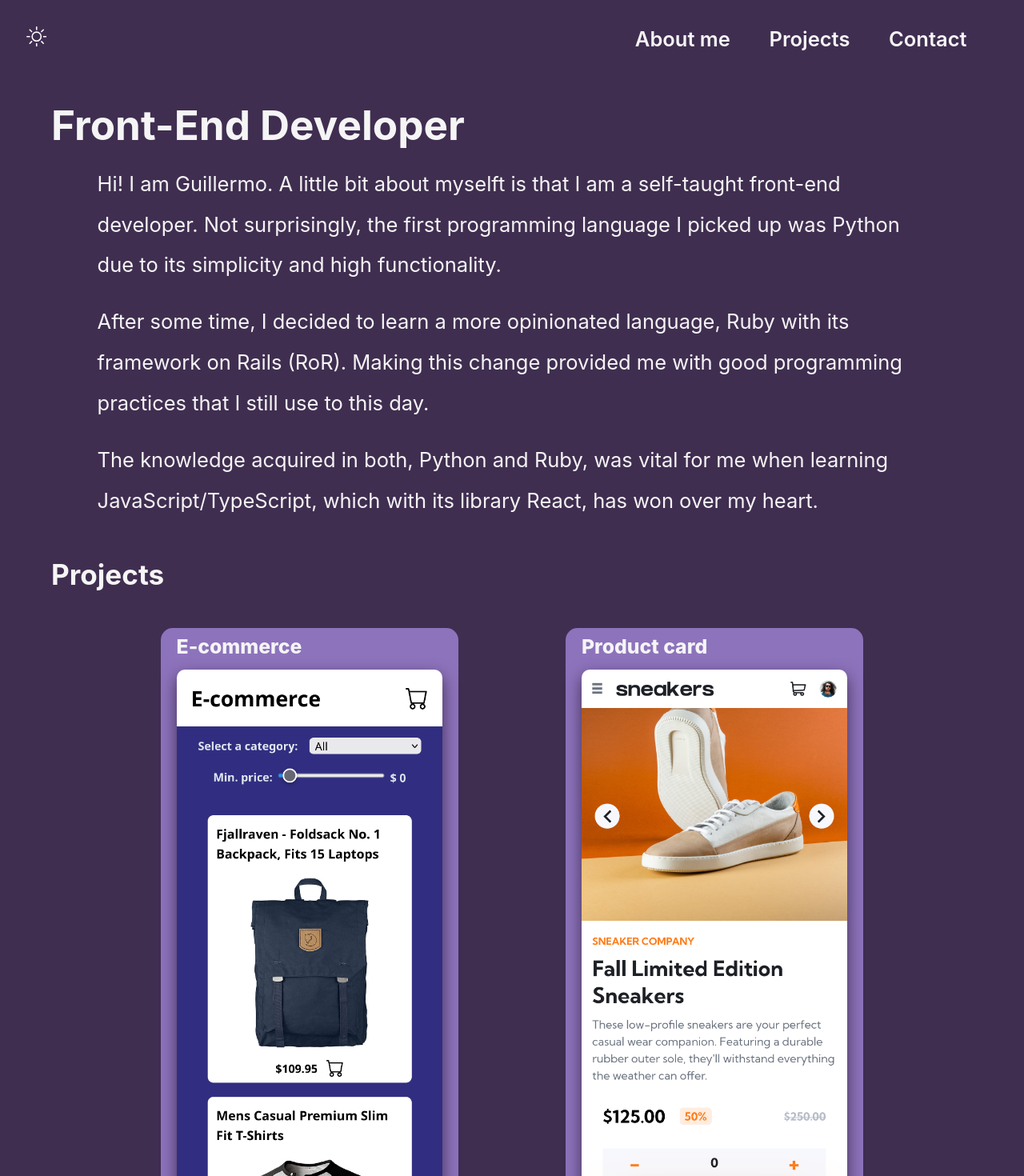
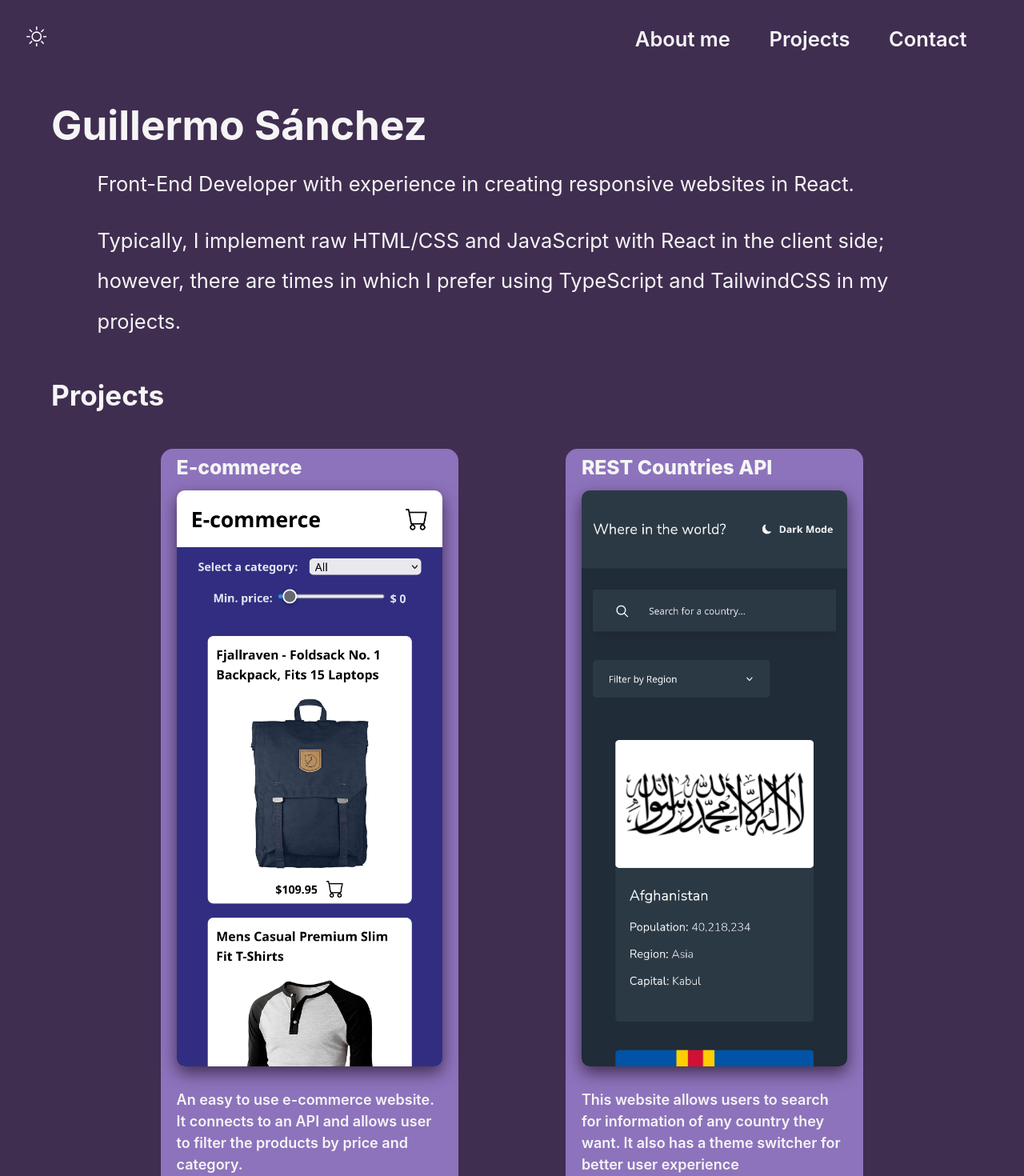
Before and after one commit to Guille-Sanchez/my-porfolio, a React (Vite) app: page / in a window 1280 px wide. Shown: the top 1470 px of the page at 80% size. Built offline with nearby package versions, Linux system fonts and the light colour scheme.

Commit message:
Add rest-api-countries project and update about-me section

```diff
--- a/src/components/aboutMe/AboutMe.jsx
+++ b/src/components/aboutMe/AboutMe.jsx
@@ -4,16 +4,13 @@ function AboutMe () {
   return (
     <section className='section-about-me'>
       <div className='about-me' id='about-me'>
-        <h1>Front-End Developer</h1>
+        <h1>Guillermo Sánchez</h1>
         <p>
-          Hi! I am Guillermo. A little bit about myselft is that I am a self-taught front-end developer.
-          Not surprisingly, the first programming language I picked up was Python due to its simplicity and high functionality.
-        </p>
-        <p>After some time, I decided to learn a more opinionated language, Ruby with its framework on Rails (RoR).
-          Making this change provided me with good programming practices that I still use to this day.
+          Front-End Developer with experience in creating responsive websites in React.
         </p>
         <p>
-          The knowledge acquired in both, Python and Ruby, was vital for me when learning JavaScript/TypeScript, which with its library React, has won over my heart.
+          Typically, I implement raw HTML/CSS and JavaScript with React in the client side;
+          however, there are times in which I prefer using TypeScript and TailwindCSS in my projects.
         </p>
       </div>
     </section>
--- a/src/components/footer/Footer.jsx
+++ b/src/components/footer/Footer.jsx
@@ -14,7 +14,7 @@ function Footer () {
         >
           <li><a href='mailto:guillesafran@gmail.com'>{IconGmail}</a></li>
           <li><a href='https://github.com/Guille-Sanchez'>{IconGithub}</a></li>
-          <li><a href='https://www.linkedin.com/in/guillermo-sanchez-52a616268/'>{IconLinkedin}</a></li>
+          <li><a href='https://www.linkedin.com/in/guillermo-sanchez-developer/'>{IconLinkedin}</a></li>
         </ul>
       </nav>
       <p><em>Guillermo Sanchez</em></p>
--- a/src/components/projects-grid/ProjectsGrid.jsx
+++ b/src/components/projects-grid/ProjectsGrid.jsx
@@ -14,8 +14,16 @@ function ProjectsGrid () {
       urlrepo: 'https://github.com/Guille-Sanchez/e-commerce-with-API'
     },
     {
+      body: 'This website allows users to search for information of any country they want. It also has a theme switcher for better user experience',
+      id: 2,
+      image: '../../screenshots/rest-countries-api.png',
+      title: 'REST Countries API ',
+      urlLive: 'https://countries-api-chicho.netlify.app/',
+      urlrepo: 'https://github.com/Guille-Sanchez/countries-api'
+    },
+    {
       body: 'This e-commerce product card website is all about design. This projects shows a good eye for details and user experience.',
-      id: 2,
+      id: 3,
       image: '../../screenshots/e-commerce.png',
       title: 'Product card',
       urlLive: 'https://e-commerce-chichodev.netlify.app/',
@@ -23,42 +31,42 @@ function ProjectsGrid () {
     },
     {
       body: 'This project features a controlled form for a greater user experience as well as some sorting mechanisms.',
-      id: 3,
+      id: 4,
       image: '../../screenshots/buscador-de-peliculas.png',
       title: 'Movie Search Website',
       urlLive: 'https://buscador-de-peliculas-chicho.netlify.app/',
       urlrepo: 'https://github.com/Guille-Sanchez/buscador-de-peliculas'
     }, {
       body: 'Insert a url and shorten it! This website saves your shortened-link on local-storage so you never lose it.',
-      id: 4,
+      id: 5,
       image: '../../screenshots/url-shortener.png',
       title: 'Url Shortener',
       urlLive: 'https://url-shortener-vite-app.netlify.app/',
       urlrepo: 'https://github.com/Guille-Sanchez/url-shortner'
     }, {
       body: 'Bored? This website gives you a random piece of art and tries to guess the artist nationality.',
-      id: 5,
+      id: 6,
       image: '../../screenshots/get-art-piece.png',
       title: 'Get Art Piece',
       urlLive: 'https://art-from-the-art-institute-of-chicago.netlify.app/',
       urlrepo: 'https://github.com/Guille-Sanchez/DisplayArt'
     }, {
       body: 'Manage Company\'s homepage. This project presents small details which put together bring a good user experience.',
-      id: 6,
+      id: 7,
       image: '../../screenshots/manage.png',
-      title: 'Get Art Piece',
+      title: 'Manage\'s homepage',
       urlLive: 'https://glittering-lamington-b0ab80.netlify.app/',
       urlrepo: 'https://github.com/Guille-Sanchez/manage-landing-page'
     }, {
       body: 'Ever wonder what the current transaction for a given currency is? Well, now you can quickly check it on this website.',
-      id: 7,
+      id: 8,
       image: '../../screenshots/bank-exchange.png',
       title: 'Currency Exhange',
       urlLive: 'https://bank-exchange-chicho.netlify.app/',
       urlrepo: 'https://github.com/Guille-Sanchez/bank_exchange'
     }, {
       body: 'Do you have some spare time to kill with a friend? Why don\'t you use it to play the classic game of tic-tac-toe?',
-      id: 8,
+      id: 9,
       image: '../../screenshots/tic-tac-toe.png',
       title: 'Tic-Tac-Toe',
       urlLive: 'https://tic-tac-toe-chicho.netlify.app/',
--- a/src/components/projects-grid/projectGrid.css
+++ b/src/components/projects-grid/projectGrid.css
@@ -7,6 +7,14 @@
 
 .btn-group > *:hover{
   cursor: pointer;
+}
+
+.btn-group  a:first-child:hover {
+  filter: brightness(75%);
+}
+
+.btn-group a:nth-child(2):hover {
+  filter: brightness(135%);
 }
 
 .card-dark-mode-active .btn-group a:first-child {
@@ -19,14 +27,6 @@
   background-color: #f9b676;
   border: 1px solid var(--fifth-color);
   color: black;
-}
-
-.btn-group  a:first-child:hover {
-  filter: brightness(75%);
-}
-
-.btn-group a:nth-child(2):hover {
-  filter: brightness(135%);
 }
 
 .card-dark-mode-active .btn-group a:nth-child(2) {
```
Also changed, not shown: screenshots/rest-countries-api.png (added).
